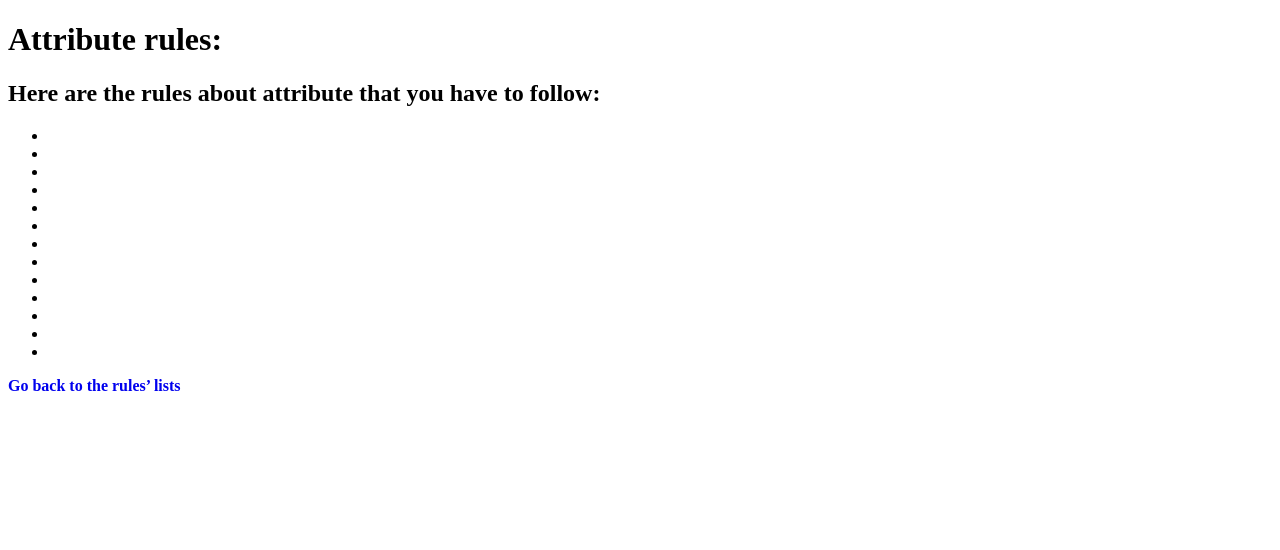
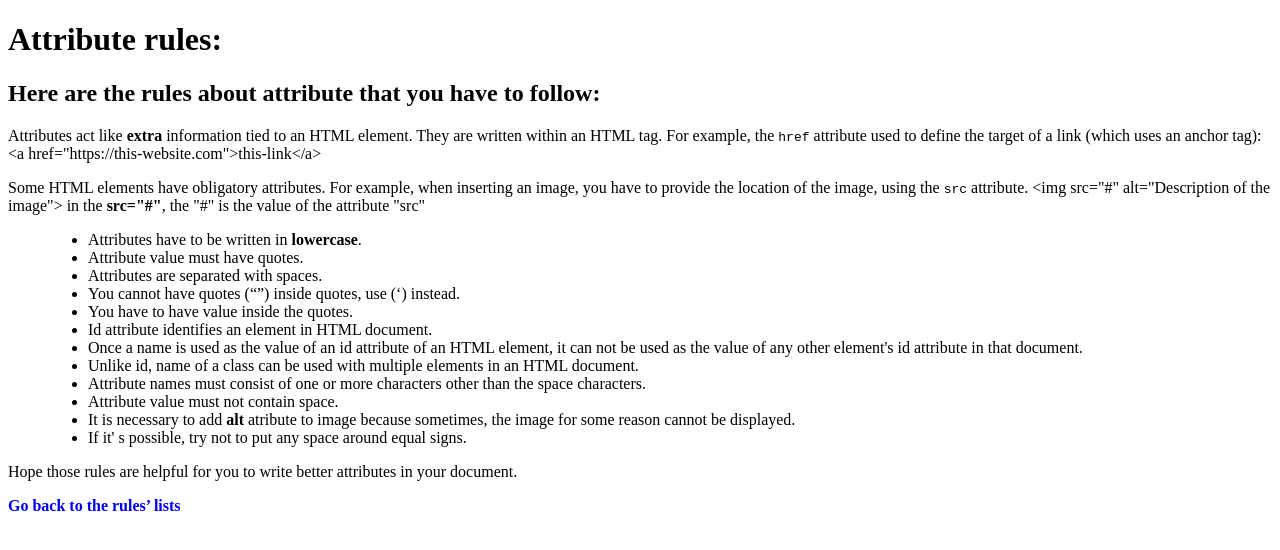
Before and after one commit to Ainatiana/learning-html, a plain HTML site: page attribute-rules.html in a window 1280 px wide. Drawn offline with Linux system fonts and the light colour scheme.

Commit message:
modified some files

```diff
--- a/attribute-rules.html
+++ b/attribute-rules.html
@@ -20,23 +20,35 @@
         <h2>
           Here are the rules about attribute that you have to follow:
         </h2>
-        <ul>
-          <li></li>
-          <li></li>
-          <li></li>
-          <li></li>
-          <li></li>
-          <li></li>
-          <li></li>
-          <li></li>
-          <li></li>
-          <li></li>
-          <li></li>
-          <li></li>
-          <li></li>
-        </ul>
+        <section>
+          <p>
+            Attributes act like <b>extra</b> information tied to an HTML element. They are written within an HTML tag. For example, the <code>href</code> attribute used to define the target of a link (which uses an anchor tag): &lt;a href="https://this-website.com"&gt;this-link&lt;/a&gt;
+          </p>
+          <p>
+            Some HTML elements have obligatory attributes. For example, when inserting an image, you have to provide the location of the image, using the <code>src</code> attribute. &lt;img src="#" alt="Description of the image"&gt; in the <b>src="#"</b>, the "#" is the value of the attribute "src"
+          </p>
+        </section>
+        <blockquote>
+          <ul>
+            <li>Attributes have to be written in <b>lowercase</b>.</li>
+            <li>Attribute value must have quotes.</li>
+            <li>Attributes are separated with spaces.</li>
+            <li>You cannot have quotes (“”) inside quotes, use (‘) instead.</li>
+            <li>You have to have value inside the quotes.</li>
+            <li> Id attribute identifies an element in HTML document. </li>
+            <li> Once a name is used as the value of an id attribute of an HTML element, it can not be used as the value of any other element's id attribute in that document.</li>
+            <li> Unlike id, name of a class can be used with multiple elements in an HTML document.</li>
+            <li>Attribute names must consist of one or more characters other than the space characters.</li>
+            <li>Attribute value must not contain space.</li>
+            <li>It is necessary to add <b>alt</b> atribute to image because sometimes, the image for some reason cannot be displayed.</li>
+            <li>If it' s possible, try not to put any space around equal signs.</li>
+          </ul>
+        </blockquote>
       </main>
       <footer>
+        <p>
+          Hope those rules are helpful for you to write better attributes in your document.
+        </p>
         <b><a href="list-of-html-rules.html">Go back to the rules’ lists</a></b>
       </footer>
     </body>
```
Also changed, not shown: all-html5-elements.html (+32 -0 lines), nesting-rules.html (+7 -8 lines), tips-for-writing-html.html (+28 -0 lines).
